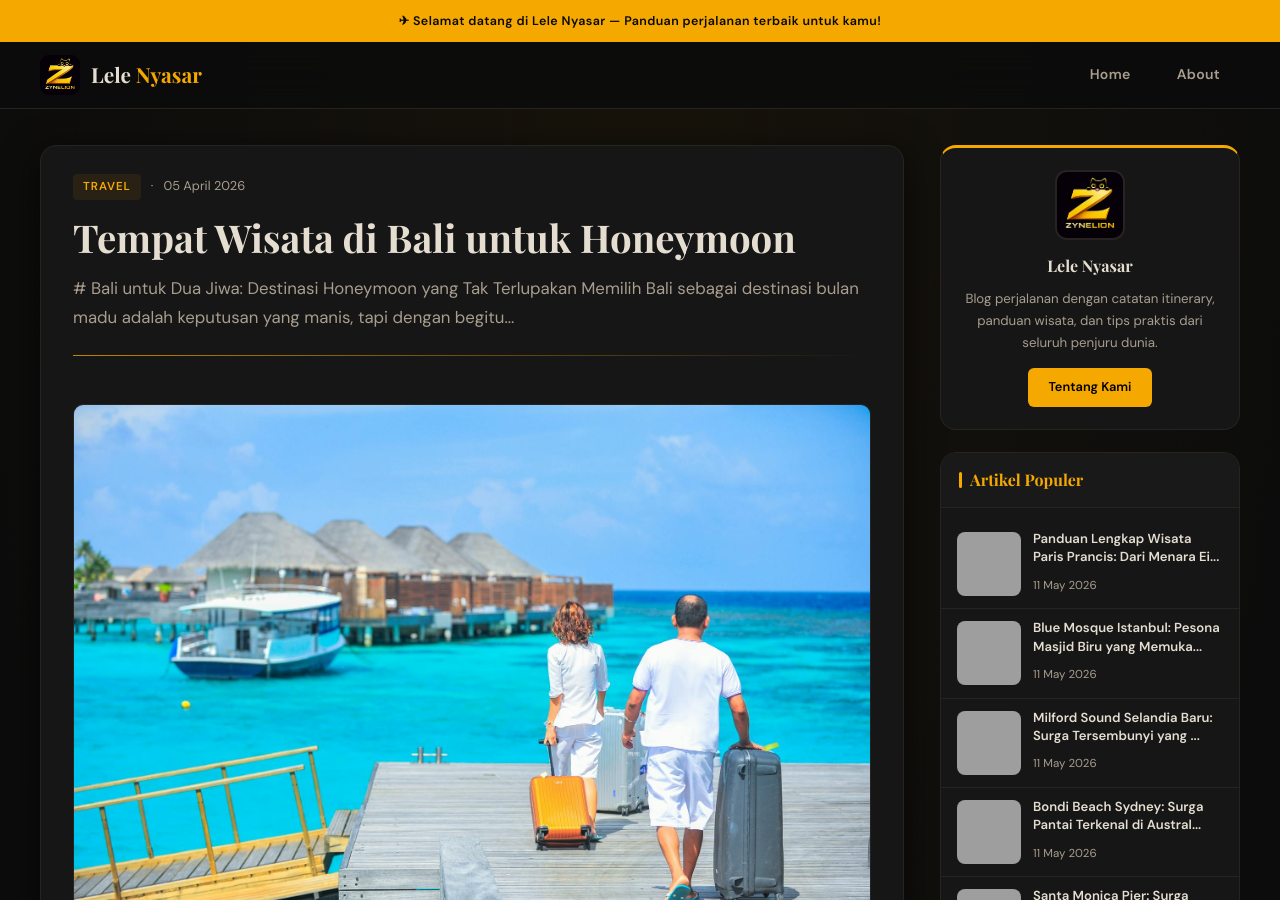
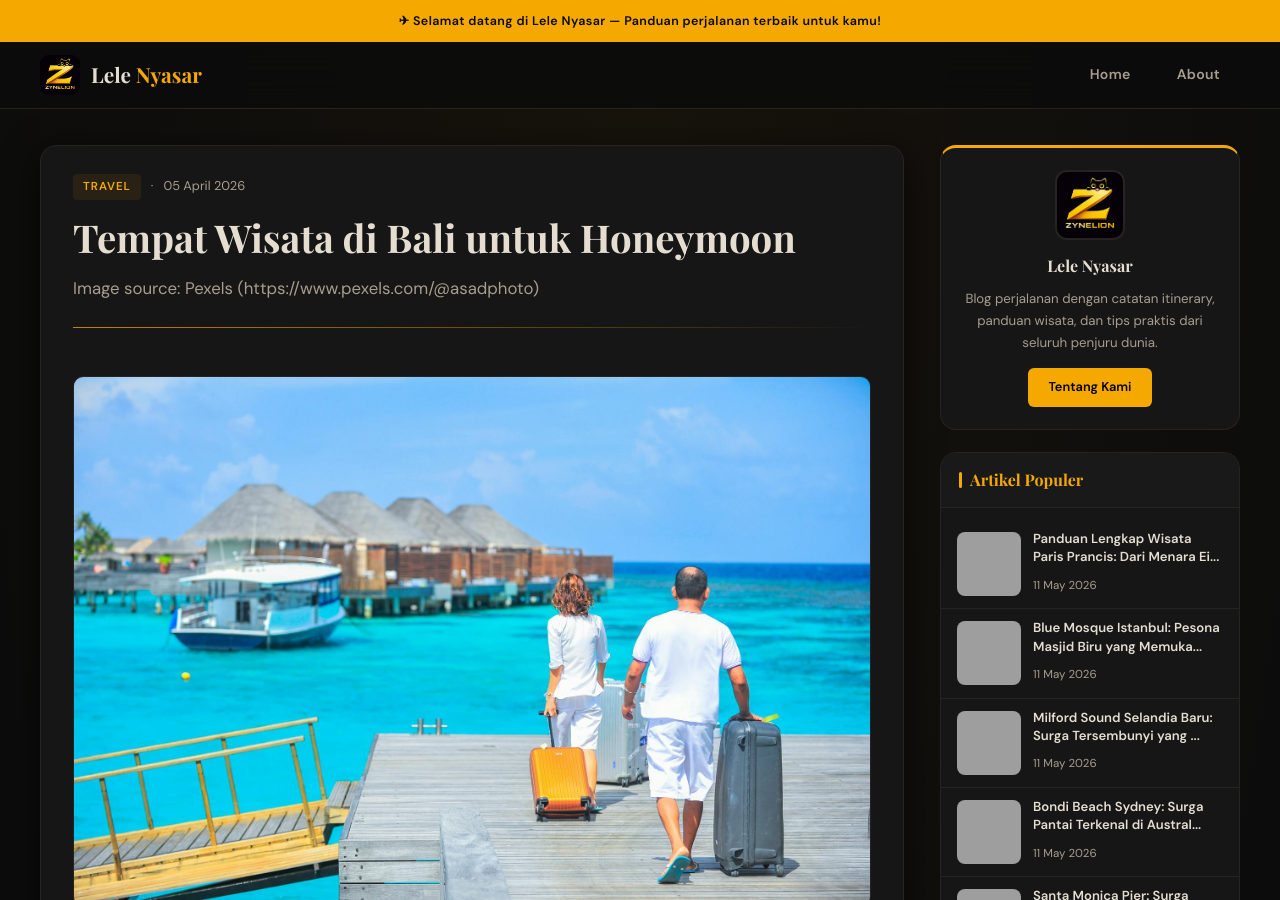
Before and after one commit to vwebe/lele, a Jekyll site: the page built from _posts/2026-04-05-tempat-wisata-di-bali-untuk-honeymoon.md, in a window 1280 px wide and 900 px high. Built offline with Jekyll 4.4.1, drawn with Linux system fonts in a browser that asks for light colours; some web fonts are replaced; grey boxes are pictures that could not be loaded.

Commit message:
Fix SEO meta source: _posts/2026-04-05-tempat-wisata-di-bali-untuk-honeymoon.md

```diff
--- a/_posts/2026-04-05-tempat-wisata-di-bali-untuk-honeymoon.md
+++ b/_posts/2026-04-05-tempat-wisata-di-bali-untuk-honeymoon.md
@@ -1,16 +1,21 @@
 ---
 layout: post
 title: "Tempat Wisata di Bali untuk Honeymoon"
+seo_title: "Tempat Wisata di Bali untuk Honeymoon"
+keyword: "tempat wisata di bali untuk honeymoon"
 date: 2026-04-05 07:00:00 +0700
-categories: [travel]
-image: "/assets/images/auto/tempat-wisata-di-bali-untuk-honeymoon.jpg"
-seo_title: "Tempat Wisata di Bali untuk Honeymoon"
-description: "# Bali untuk Dua Jiwa: Destinasi Honeymoon yang Tak Terlupakan Memilih Bali sebagai destinasi bulan madu adalah keputusan yang manis, tapi dengan begitu..."
-excerpt: "# Bali untuk Dua Jiwa: Destinasi Honeymoon yang Tak Terlupakan Memilih Bali sebagai destinasi bulan madu adalah keputusan yang manis, tapi dengan begitu..."
-keywords: "tempat wisata di bali untuk honeymoon, tempat wisata bali honeymoon, travel, wisata tempat wisata bali, panduan tempat wisata bali, tips tempat wisata bali"
-image_alt: "Tempat Wisata di Bali untuk Honeymoon"
+last_modified_at: 2026-05-12 17:34:55 +0700
+sitemap: true
 robots: "index, follow, max-snippet:-1, max-image-preview:large, max-video-preview:-1"
 googlebot: "index, follow, max-snippet:-1, max-image-preview:large, max-video-preview:-1"
+categories: ["travel"]
+tags: ["travel"]
+description: "Image source: Pexels (https://www.pexels.com/@asadphoto)"
+excerpt: "Image source: Pexels (https://www.pexels.com/@asadphoto)"
+keywords: "travel, tempat, bali, honeymoon, wisata tempat bali honeymoon, panduan tempat bali honeymoon, tips tempat bali honeymoon"
+image: "/assets/images/auto/tempat-wisata-di-bali-untuk-honeymoon.jpg"
+image_alt: "Tempat Wisata di Bali untuk Honeymoon"
+seo_fixed_source: "sheet_keyword_h2p_v1"
 ---
 
 <img src="{{ "assets/images/auto/tempat-wisata-di-bali-untuk-honeymoon.jpg" | relative_url }}" alt="Tempat Wisata di Bali untuk Honeymoon" loading="lazy" decoding="async">
```
